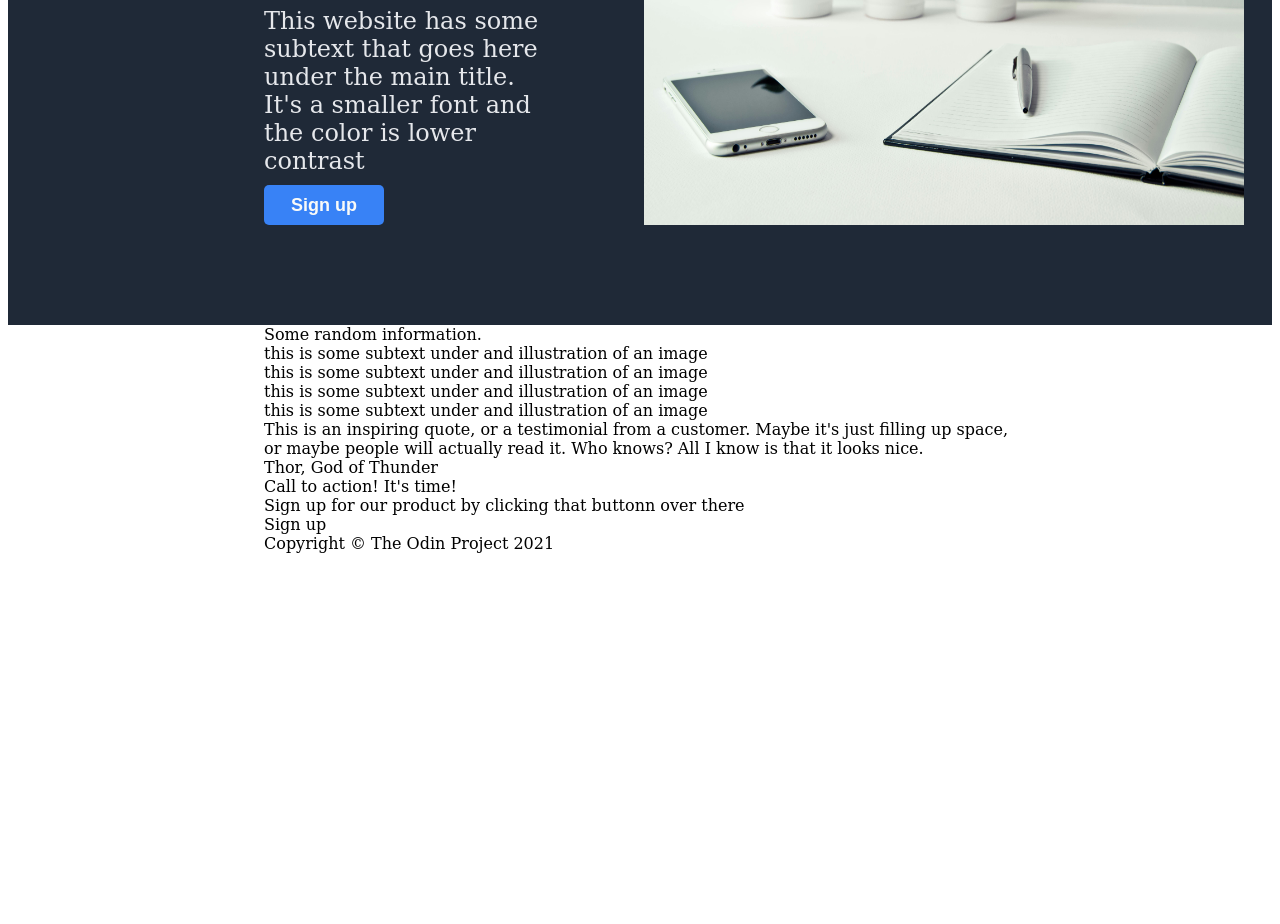
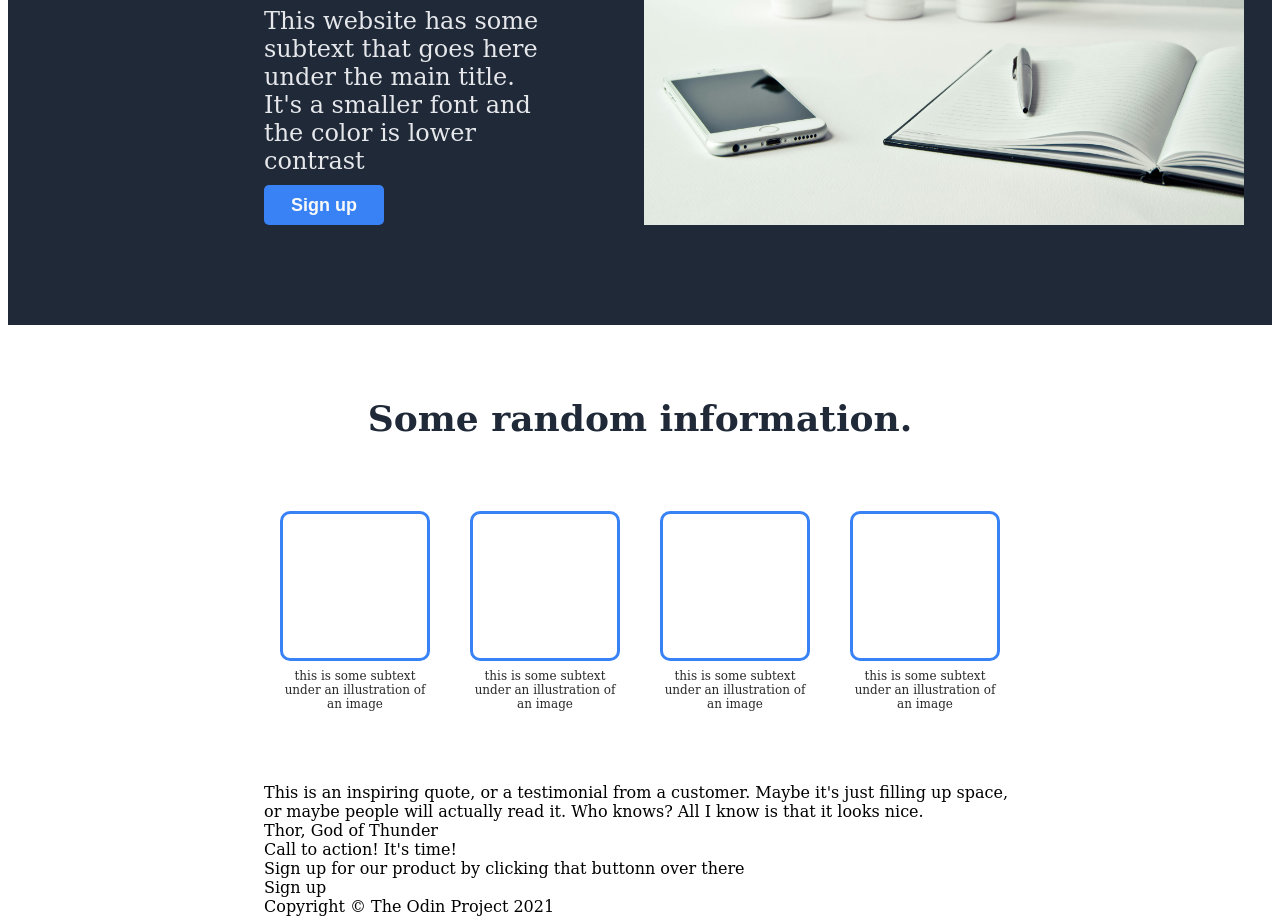
Before and after one commit to richard-mccormick/odin-landing-page, a plain HTML site: page index.html in a window 1280 px wide. Shown: the part 445-1369 px from the top of the page. Before the commit the page ends 1006 px from the top, so only its background shows below. Drawn offline with Linux system fonts and the light colour scheme.

Commit message:
Add formatting to information section.

```diff
--- a/index.html
+++ b/index.html
@@ -33,27 +33,27 @@
 
     <div class="two">
 
-        <div>Some random information.</div>
+        <div class="info-header">Some random information.</div>
 
         <div class="info">
             <div class="infobox">
                 <div class="info-square"></div>
-                <div class="info-text">this is some subtext under and illustration of an image</div>
+                <div class="info-text">this is some subtext under an illustration of an image</div>
             </div>
 
             <div class="infobox">
                 <div class="info-square"></div>
-                <div class="info-text">this is some subtext under and illustration of an image</div>
+                <div class="info-text">this is some subtext under an illustration of an image</div>
             </div>
 
             <div class="infobox">
                 <div class="info-square"></div>
-                <div class="info-text">this is some subtext under and illustration of an image</div>
+                <div class="info-text">this is some subtext under an illustration of an image</div>
             </div>
 
             <div class="infobox">
                 <div class="info-square"></div>
-                <div class="info-text">this is some subtext under and illustration of an image</div>
+                <div class="info-text">this is some subtext under an illustration of an image</div>
             </div>
         </div>
 
--- a/style.css
+++ b/style.css
@@ -13,6 +13,7 @@ div {
 .header, .one, .two, .three, .four, .footer {
     padding-left: 256px;
     padding-right: 256px;
+    margin: 0;
 }
 ul  {
     list-style: none;
@@ -107,4 +108,41 @@ ul  {
 .two {
     display: flex;
     flex-direction: column;
+    padding-top: 72px;
+    padding-bottom: 72px;
+    gap: 72px;
 }
+
+.info-header {
+    text-align: center;
+    font-size: 36px;
+    font-weight: bolder;
+    color: #1F2937;
+}
+
+.info {
+    display: flex;
+    justify-content: center;
+    gap: 40px
+}
+
+.infobox {
+    display: flex;
+    flex-direction: column;
+    gap: 8px;
+    width: 150px;
+}
+
+.info-square {
+    width: 150px;
+    height: 150px;
+    border: 3px solid #3882F6;
+    box-sizing: border-box;
+    border-radius: 10px;
+}
+
+.info-text {
+    text-align: center;
+    font-size: 12px;
+    color: #292929;
+}
```
